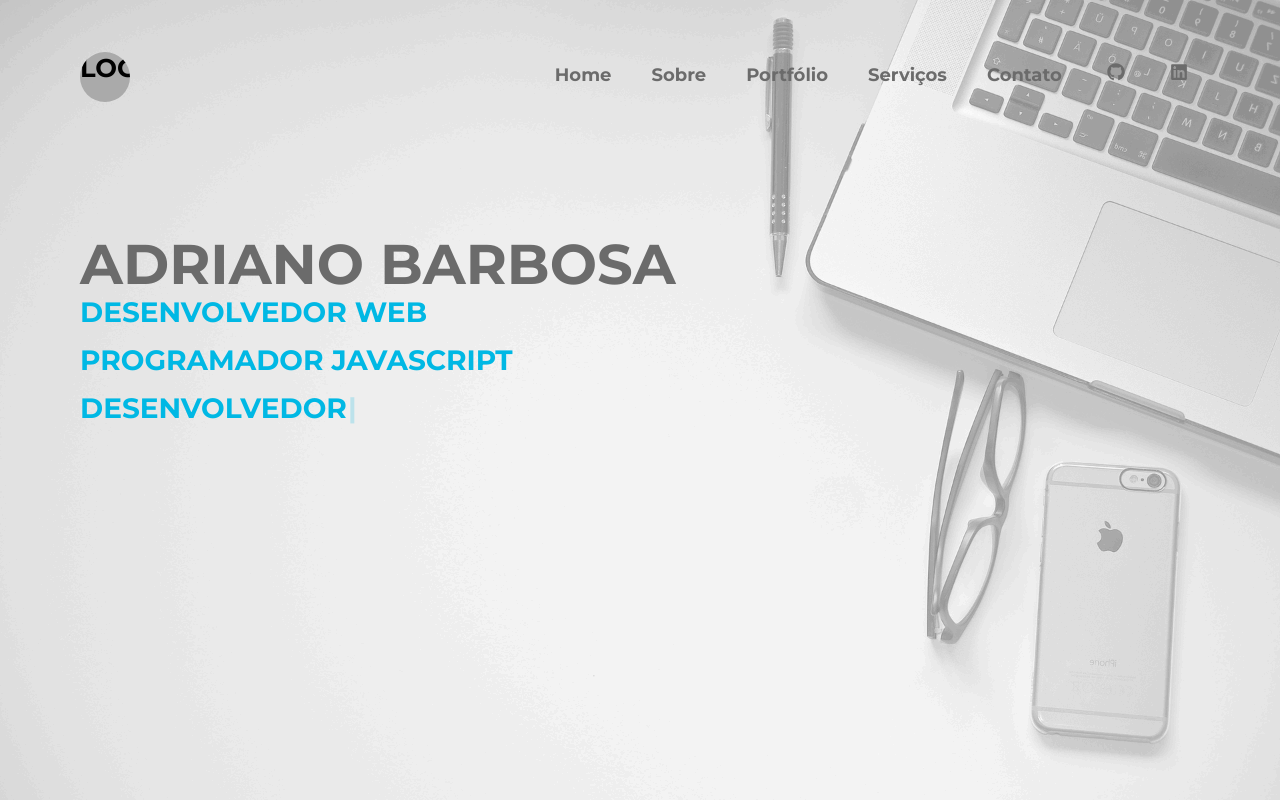
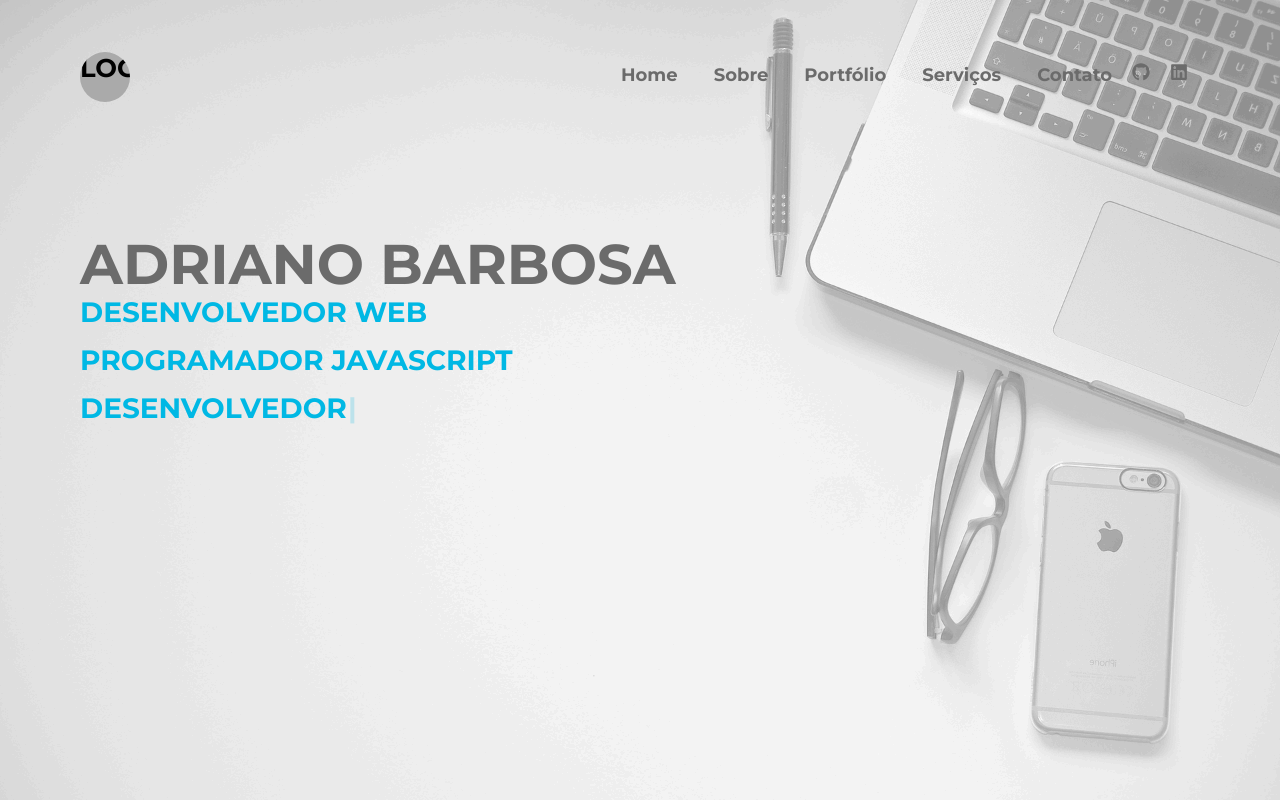
Before and after one commit to adrianobarbosa1/adrianobarbosa1.github.io.OLD, a Next.js app: page / in a window 1280 px wide. Shown: the top 800 px of the page. Built offline with nearby package versions, Linux system fonts and the light colour scheme.

Commit message:
refactor links linkdin and github

```diff
--- a/src/components/Header/HeaderLink/index.tsx
+++ b/src/components/Header/HeaderLink/index.tsx
@@ -29,7 +29,9 @@ export function HeaderLink() {
         {menuSocial.map(({ path, icon }, i) => {
           return (
             <Link key={i} href={path}>
-              <a> {icon}</a>
+              <a>
+                <span>{icon}</span>
+              </a>
             </Link>
           );
         })}
--- a/src/components/Header/HeaderLink/styles.module.scss
+++ b/src/components/Header/HeaderLink/styles.module.scss
@@ -17,12 +17,16 @@
     transition: all 0.2s;
 
     & + a {
-      margin-left: 1rem;
+      margin-left: 0.75rem;
     }
 
     &:hover {
       transform: scale(1.8);
       color: var(--blue);
     }
+
+    span {
+      margin-left: -1rem;
+    }
   }
 }
```
